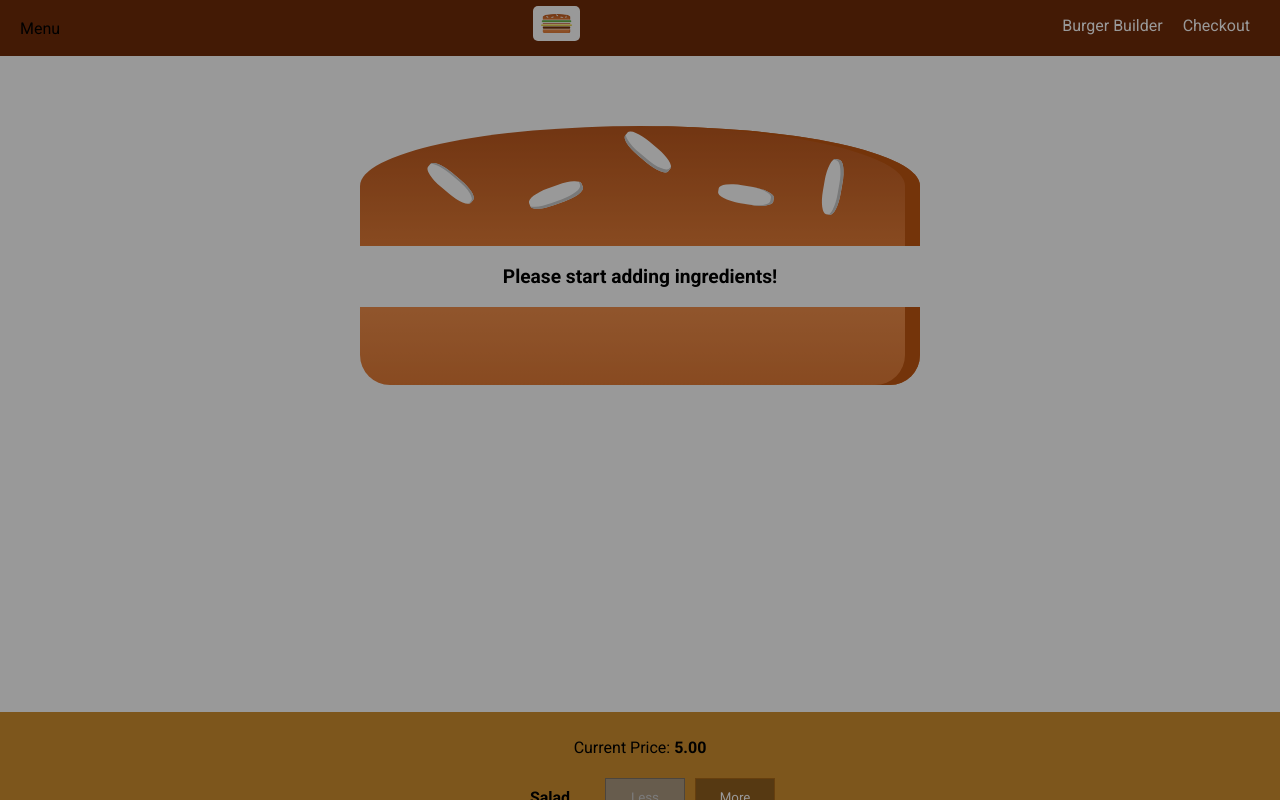
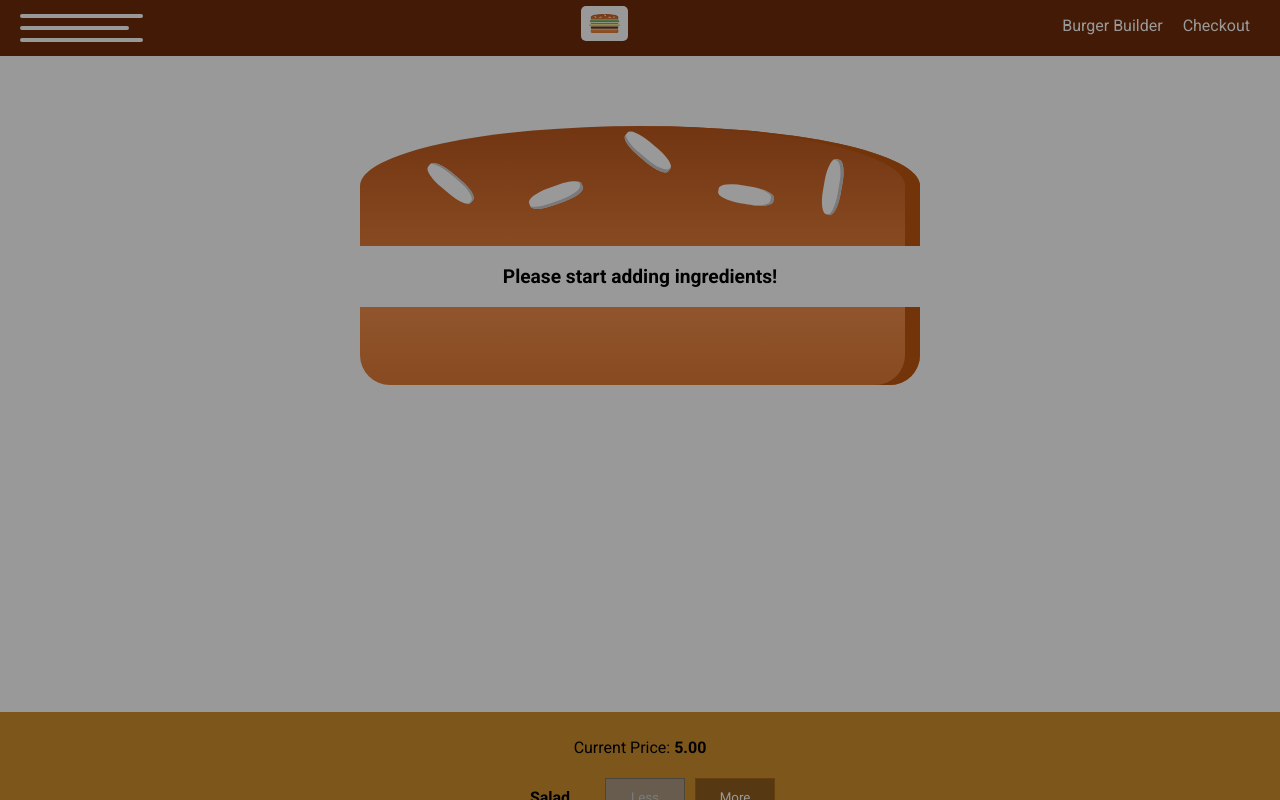
Before and after one commit to jamiev03/React-Playground, a React (Create React App) app in the folder hamburger-builder/: page / in a window 1280 px wide. Shown: the top 800 px of the page. Built offline with nearby package versions, Linux system fonts and the light colour scheme.

Commit message:
logic for sidedrawer close and backdrop dissappear, created hamburgerNav component for mobile menue

```diff
--- a/hamburger-builder/src/components/Layout/Layout.js
+++ b/hamburger-builder/src/components/Layout/Layout.js
@@ -5,11 +5,21 @@ import Toolbar from '../../components/Navigation/Toolbar/Toolbar';
 import SideDrawer from '../Navigation/SideDrawer/SideDrawer';
 
 class Layout extends Component {
+    state = {
+        showSideDrawer: true
+    }
+
+    sideDrawerClosedHandler = () => {
+        this.setState({showSideDrawer: false});
+    }
+
     render() {
         return (
             <Auxillary>
                 <Toolbar />
-                <SideDrawer />
+                <SideDrawer
+                closed={this.sideDrawerClosedHandler}
+                open={this.state.showSideDrawer}/>
                 <main className={LayoutStyle.content}>
                     {this.props.children}
                 </main>
--- /dev/null
+++ b/hamburger-builder/src/components/Navigation/HamburgerNav/HamburgerNav.js
@@ -0,0 +1,17 @@
+import React from 'react';
+import Auxillary from '../../../hoc/Auxillary';
+import classes from '../../../modules/HamburgerNav.module.css';
+
+const HamburgerNav = (props) => {
+    return (
+        <Auxillary>
+            <div className={classes.HamburgerNav}>
+            <div className={classes.top}></div>
+            <div className={classes.middle}></div>
+            <div className={classes.bottom}></div>
+            </div>
+        </Auxillary>
+    );
+};
+
+export default HamburgerNav;
--- a/hamburger-builder/src/components/Navigation/SideDrawer/SideDrawer.js
+++ b/hamburger-builder/src/components/Navigation/SideDrawer/SideDrawer.js
@@ -6,10 +6,14 @@ import Backdrop from '../../UI/Modal/Backdrop/Backdrop';
 import Auxillary from '../../../hoc/Auxillary';
 
 const sideDrawer = (props) => {
+    let attachedClasses = [classes.SideDrawer, classes.Close];
+    if (props.open) {
+        attachedClasses = [classes.SideDrawer, classes.Open];
+    }
     return (
         <Auxillary>
-            <Backdrop show />
-                <div className={classes.SideDrawer}>
+            <Backdrop show={props.open} clicked={props.closed} />
+                <div className={attachedClasses.join(' ')}>
                     <div className={classes.Logo}><Logo /></div>
                     <nav>
                         <NavigationItems />
--- a/hamburger-builder/src/components/Navigation/Toolbar/Toolbar.js
+++ b/hamburger-builder/src/components/Navigation/Toolbar/Toolbar.js
@@ -2,10 +2,11 @@ import React from 'react';
 import classes from '../../../modules/Toolbar.module.css';
 import Logo from '../../Logo/Logo';
 import NavigationItems from '../NavigationItems/NavigationItems';
+import HamburgerNav from '../../Navigation/HamburgerNav/HamburgerNav';
 
 const toolbar = (props) => (
     <header className={classes.Toolbar}>
-        <div>Menu</div>
+        <HamburgerNav />
         <div className={classes.Logo}><Logo /></div>
         <nav className={classes.DesktopOnly}>
             <NavigationItems />
--- /dev/null
+++ b/hamburger-builder/src/modules/HamburgerNav.module.css
@@ -0,0 +1,30 @@
+.HamburgerNav {
+    margin-top: 1.4rem;
+    width: 11%;
+    height: 50px;
+    cursor: pointer;
+}
+
+.top {
+    width: 90%;
+    height: 4px;
+    background-color: white;
+    border-radius: 20px;
+    margin-bottom: 8px;
+}
+
+.middle {
+    width: 80%;
+    height: 4px;
+    background-color: white;
+    border-radius: 20px;
+    margin-bottom: 8px;
+}
+
+.bottom {
+    width: 90%;
+    height: 4px;
+    background-color: white;
+    border-radius: 20px;
+
+}
```
